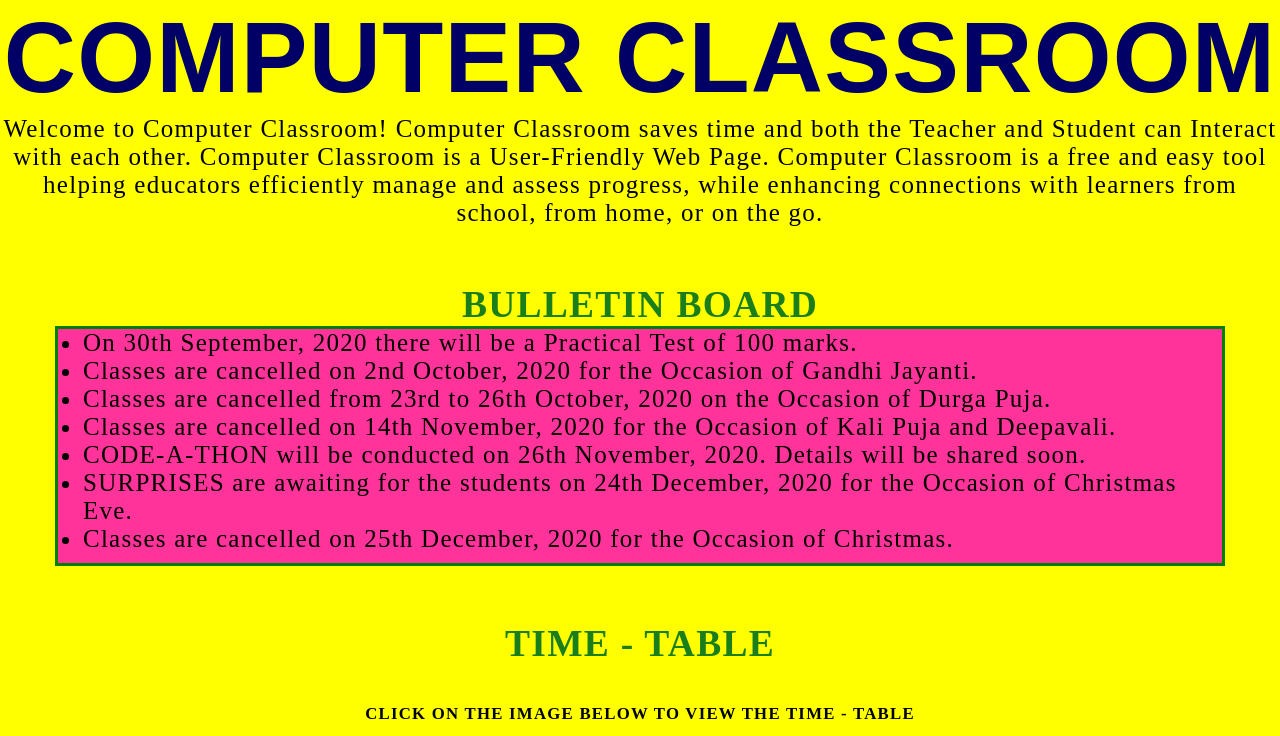
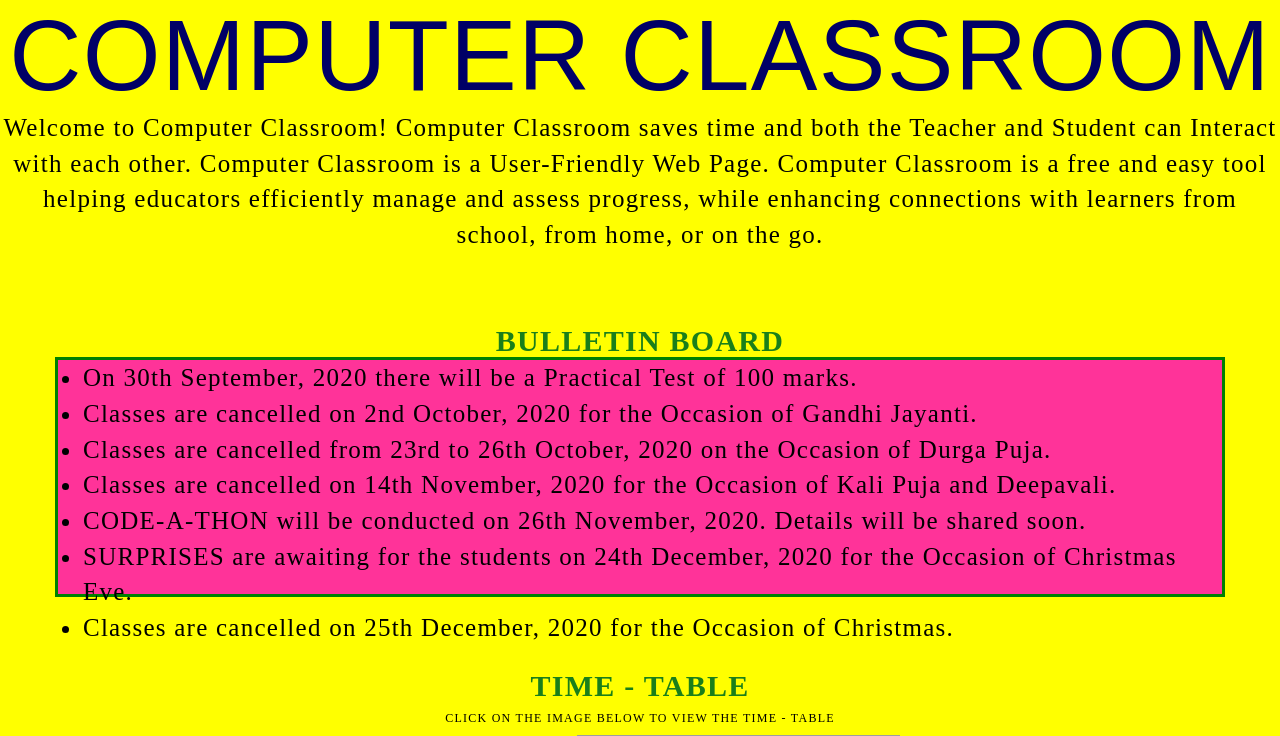
Before and after one commit to NAV0MITA11GHOSHAL/Computer-Classroom, a PHP site: page / in a window 1280 px wide. Shown: the top 736 px of the page. Run offline with PHP 8.4, Linux system fonts and the light colour scheme; grey boxes are pictures that could not be loaded.

Commit message:
Update index.php

```diff
--- a/index.php
+++ b/index.php
@@ -3,6 +3,7 @@
 <head>
   <meta charset="utf-8" name="viewport" content="width=device-width, initial-scale=1">
   <title>Computer Classroom</title>
+  <link rel="stylesheet" href="https://maxcdn.bootstrapcdn.com/bootstrap/3.4.1/css/bootstrap.min.css">
   <link rel="stylesheet" type="text/css" href="stylesheet.css">
   <link rel="stylesheet" href="responsive.css">
 </head>
@@ -19,14 +20,14 @@
     <div class="header-list">
       <h2 align="center">BULLETIN BOARD</h2>
       <div class="container">
-      <ul>
-        <li><?php echo "On 30th September, 2020 there will be a Practical Test of 100 marks."?></li>
-        <li><?php echo "Classes are cancelled on 2nd October, 2020 for the Occasion of Gandhi Jayanti."?></li>
-        <li><?php echo "Classes are cancelled from 23rd to 26th October, 2020 on the Occasion of Durga Puja."?></li>
-        <li><?php echo "Classes are cancelled on 14th November, 2020 for the Occasion of Kali Puja and Deepavali."?></li>
-        <li><?php echo "CODE-A-THON will be conducted on 26th November, 2020. Details will be shared soon."?></li>
-        <li><?php echo "SURPRISES are awaiting for the students on 24th December, 2020 for the Occasion of Christmas Eve."?></li>
-        <li><?php echo "Classes are cancelled on 25th December, 2020 for the Occasion of Christmas."?></li>
+      <ul class="flex-list">
+        <li class="li1"><?php echo "On 30th September, 2020 there will be a Practical Test of 100 marks."?></li>
+        <li class="li2"><?php echo "Classes are cancelled on 2nd October, 2020 for the Occasion of Gandhi Jayanti."?></li>
+        <li class="li3"><?php echo "Classes are cancelled from 23rd to 26th October, 2020 on the Occasion of Durga Puja."?></li>
+        <li class="li4"><?php echo "Classes are cancelled on 14th November, 2020 for the Occasion of Kali Puja and Deepavali."?></li>
+        <li class="li5"><?php echo "CODE-A-THON will be conducted on 26th November, 2020. Details will be shared soon."?></li>
+        <li class="li6"><?php echo "SURPRISES are awaiting for the students on 24th December, 2020 for the Occasion of Christmas Eve."?></li>
+        <li class="li7"><?php echo "Classes are cancelled on 25th December, 2020 for the Occasion of Christmas."?></li>
       </ul>
       </div>
     </div>
```
